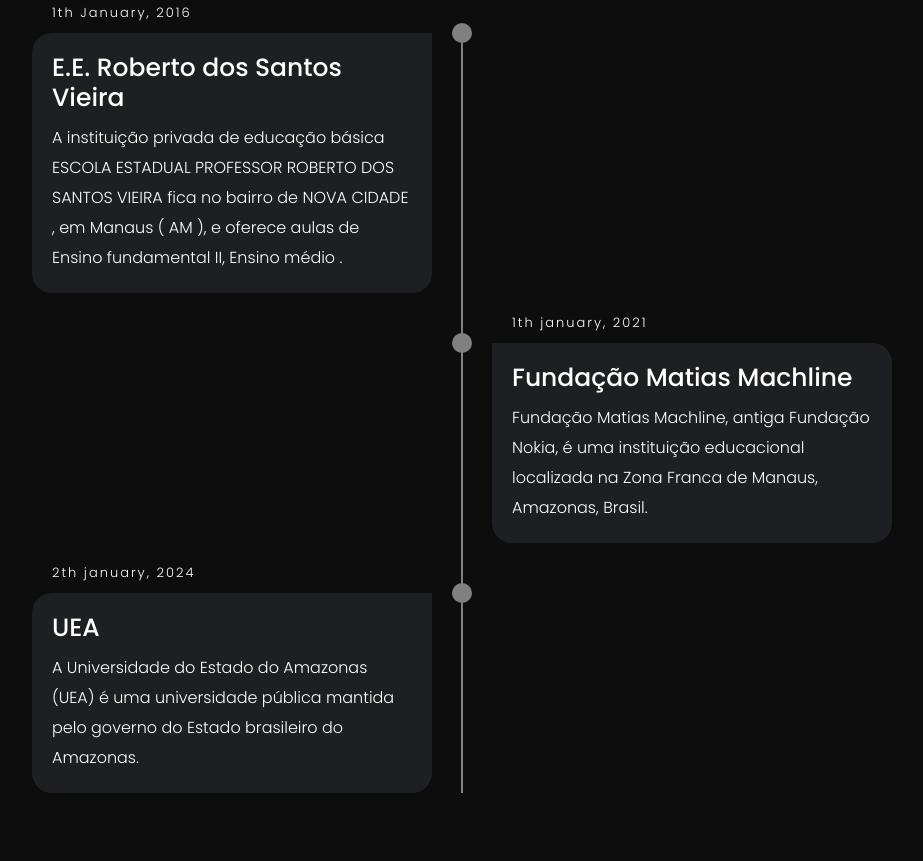
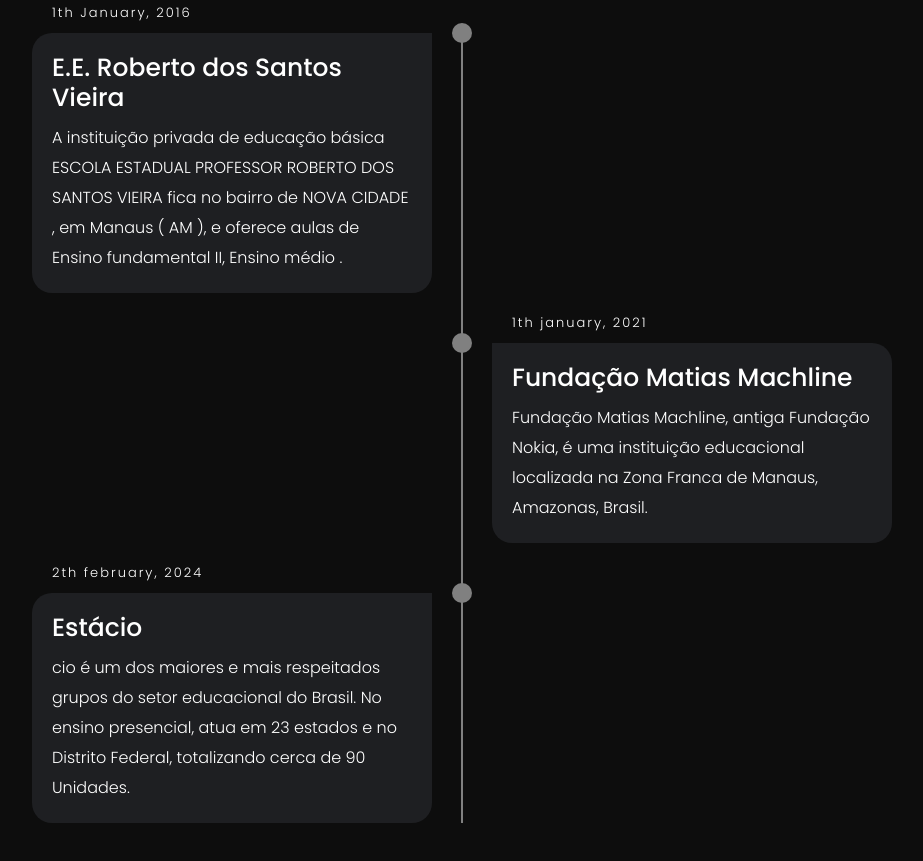
Before and after one commit to MokdcyVictor/Portifolio, a plain HTML site: page index.html in a window 1280 px wide. Shown: the part 1485-2346 px from the top of the page, without its empty margins (178-1101 px from the left). Drawn offline with Linux system fonts and the light colour scheme.

Commit message:
mudanças universidades

```diff
--- a/index.html
+++ b/index.html
@@ -96,9 +96,9 @@
                     </li>
                     <li>
                         <div class="timeline-content">
-                            <h2 class="date">2th january, 2024</h2>
-                            <h1>UEA</h1>
-                            <p>A Universidade do Estado do Amazonas (UEA) é uma universidade pública mantida pelo governo do Estado brasileiro do Amazonas.</p>
+                            <h2 class="date">2th february, 2024</h2>
+                            <h1>Estácio</h1>
+                            <p>cio é um dos maiores e mais respeitados grupos do setor educacional do Brasil. No ensino presencial, atua em 23 estados e no Distrito Federal, totalizando cerca de 90 Unidades.</p>
                         </div>
                     </li>
                 </ul>
```
